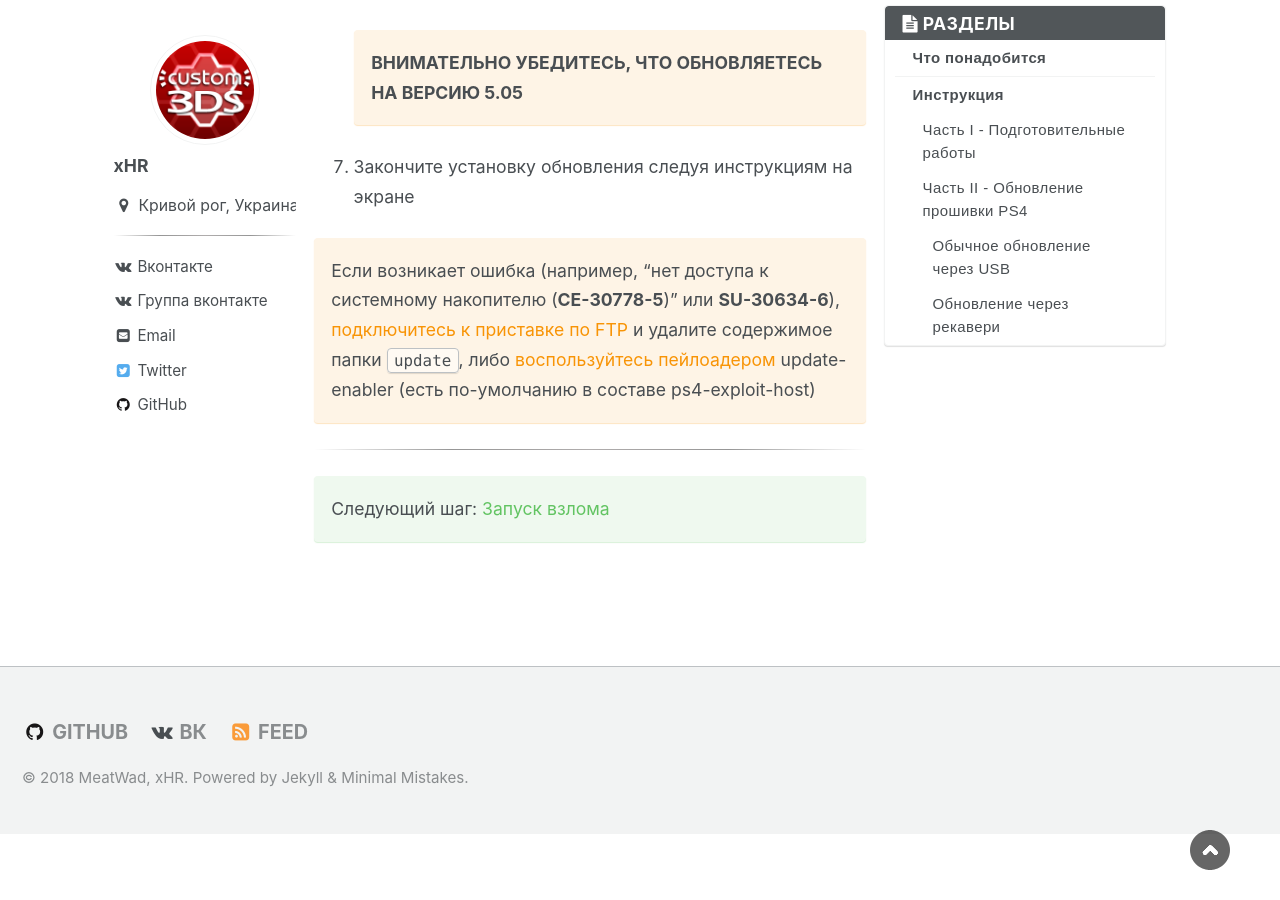
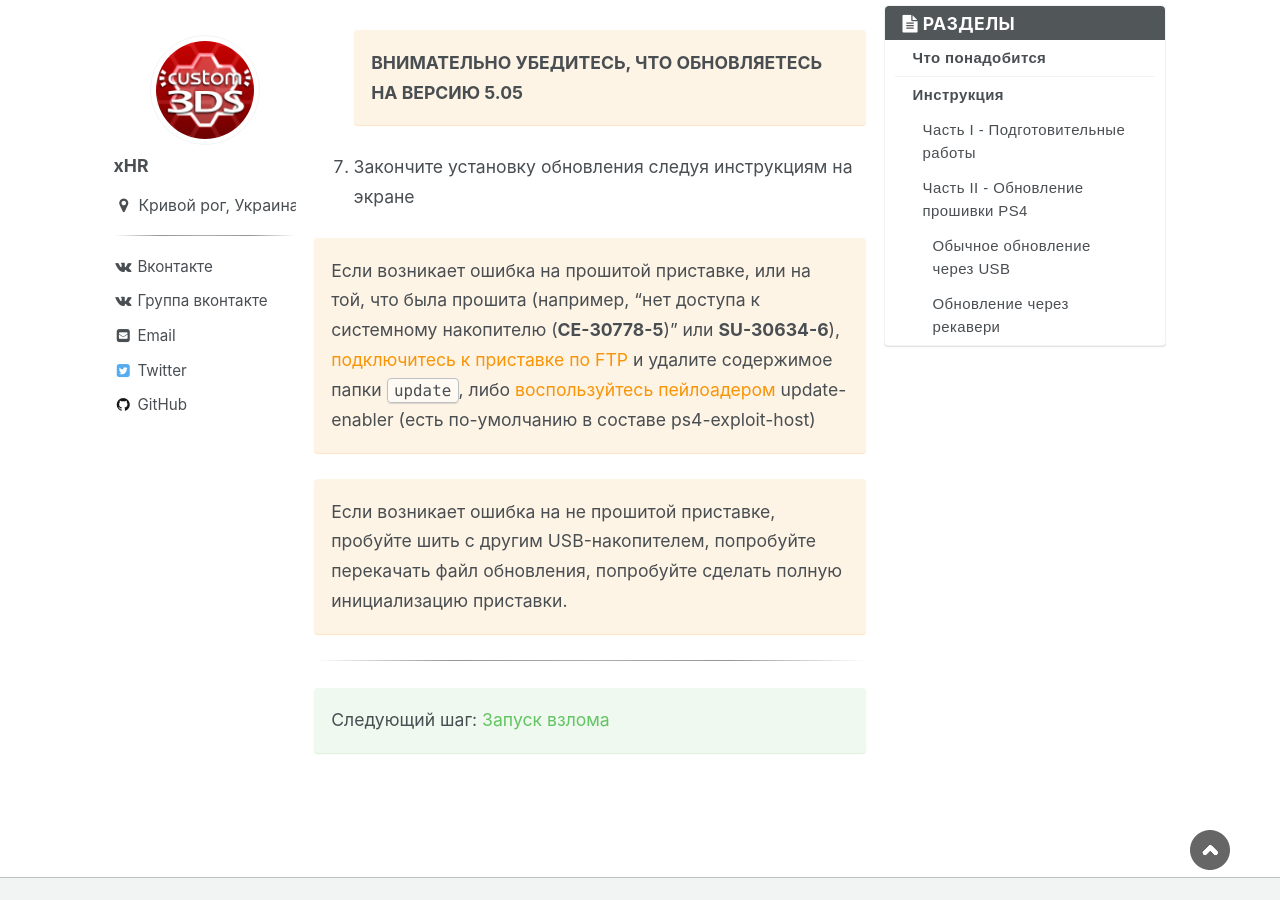
Before and after one commit to rashevskyv/ps4, a Jekyll site: the page built from _pages/ubs-update.md, in a window 1280 px wide and 900 px high, scrolled down 1984 px. Built offline with Jekyll 4.4.1, drawn with Linux system fonts in a browser that asks for light colours; nearby versions of some CDN libraries.

Commit message:
additional info about usb-update

```diff
--- a/_pages/ubs-update.md
+++ b/_pages/ubs-update.md
@@ -47,7 +47,10 @@ author_profile: true
 
 1. Закончите установку обновления следуя инструкциям на экране
 
-Если возникает ошибка (например, "нет доступа к системному накопителю (**CE-30778-5**)" или **SU-30634-6**), [подключитесь к приставке по FTP](ftp) и удалите содержимое папки `update`, либо [воспользуйтесь пейлоадером](payloads){:target="_blank"} update-enabler (есть по-умолчанию в составе ps4-exploit-host)
+Если возникает ошибка на прошитой приставке, или на той, что была прошита (например, "нет доступа к системному накопителю (**CE-30778-5**)" или **SU-30634-6**), [подключитесь к приставке по FTP](ftp) и удалите содержимое папки `update`, либо [воспользуйтесь пейлоадером](payloads){:target="_blank"} update-enabler (есть по-умолчанию в составе ps4-exploit-host)
+{: .notice--warning}
+
+Если возникает ошибка на не прошитой приставке, пробуйте шить с другим USB-накопителем, попробуйте перекачать файл обновления, попробуйте сделать полную инициализацию приставки.
 {: .notice--warning}
 
 ___
```
